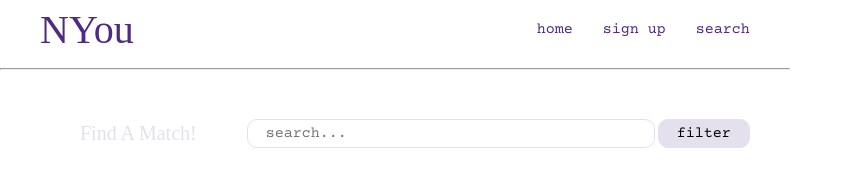
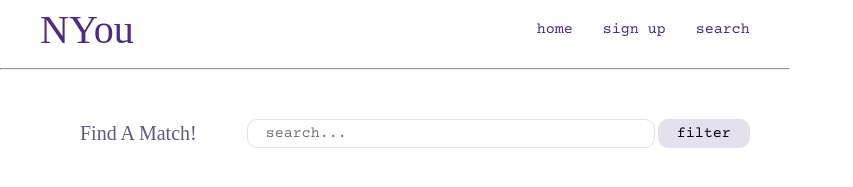
Before and after one commit to danahansari/disc-assignment-3, a React (Vite) app: page / in a window 1280 px wide. Shown: the top 187 px of the page, without its empty margins (0-853 px from the left). Built offline with nearby package versions, Linux system fonts and the light colour scheme; a web font is replaced by a local one.

Commit message:
Fixed setColor to setFindColor/setFilterColor

```diff
--- a/src/App.jsx
+++ b/src/App.jsx
@@ -5,15 +5,15 @@ import Navbar from './Navbar.jsx'
 import Profiles from './Profiles.jsx'
 
 function App() {
-  const [findColor, setFindColor] = useState('var(--purple-10)')
+  const [findColor, setFindColor] = useState('var(--neutral-purple)')
   const [filterColor, setFilterColor] = useState('var(--purple-10)')
   const [findButtonClicked, setFindButtonClicked] = useState(false);
   const [filterButtonClicked, setFilterButtonClicked] = useState(false);
 
   useEffect(() => {
     if (findButtonClicked) {
-      setColor((prev) =>
-        prev === "var(--purple-10)" ? "var(--neutral-purple)" : "var(---purple-10)"
+      setFindColor((prev) =>
+        prev === "var(--neutral-purple)" ? "var(--northwestern-purple)" : "var(--neutral-purple)"
       );
       setFindButtonClicked(false);
     }
@@ -21,8 +21,8 @@ function App() {
 
   useEffect(() => {
     if (filterButtonClicked) {
-      setColor((prev) =>
-        prev === "var(--purple-10)" ? "var(--save-green)" : "var(---purple-10)"
+      setFilterColor((prev) =>
+        prev === "var(--purple-10)" ? "var(--save-green)" : "var(--purple-10)"
       );
       setFilterButtonClicked(false);
     }
```
